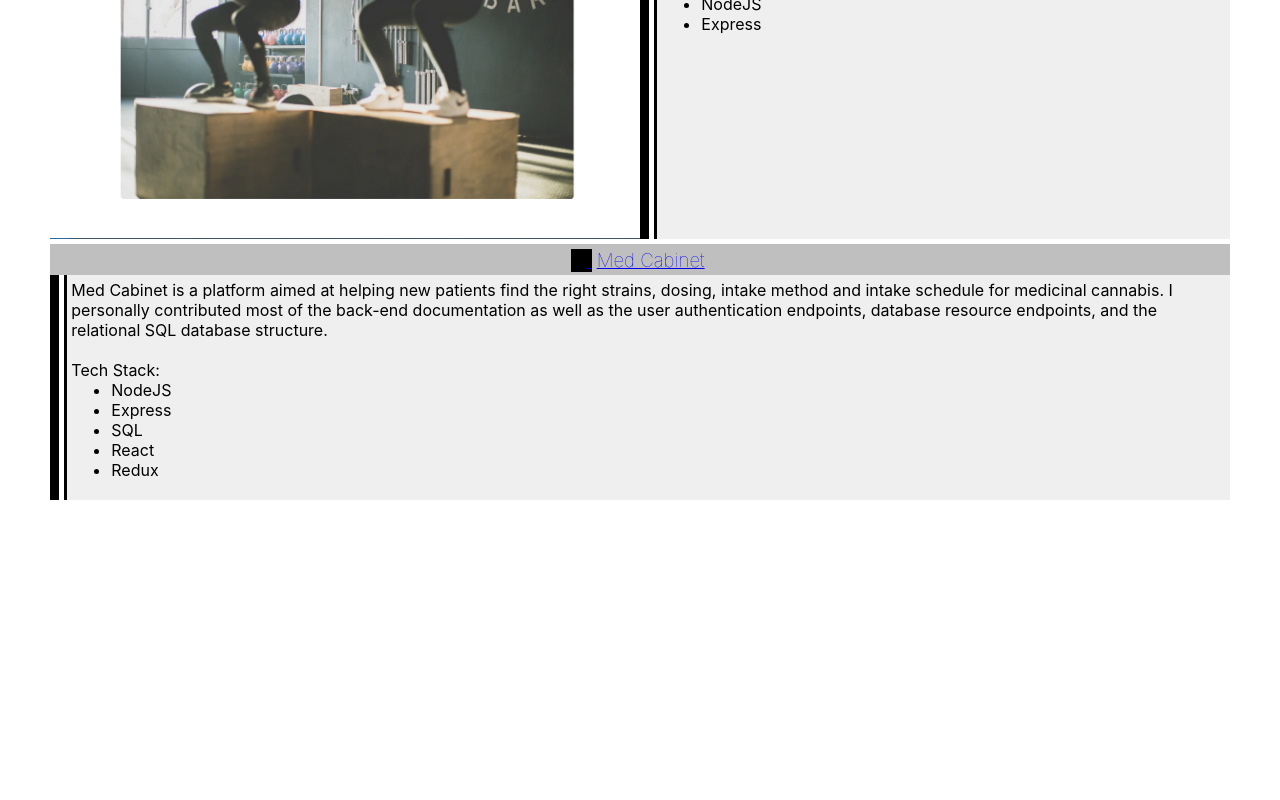
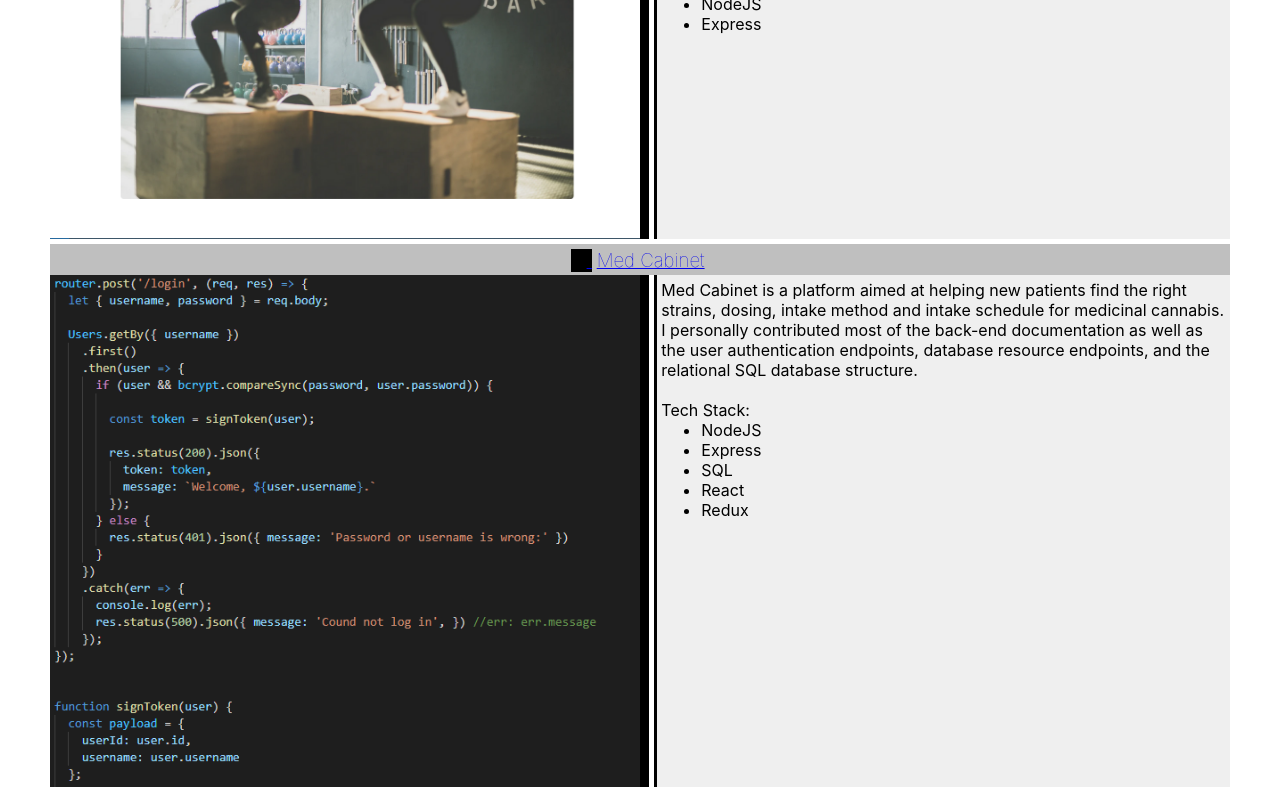
Before and after one commit to Dournbrood/portfolio-site, a React (Create React App) app: page / in a window 1280 px wide. Shown: the part 1259-2059 px from the top of the page. Before the commit the page ends 1772 px from the top, so only its background shows below. Built offline with nearby package versions, Linux system fonts and the light colour scheme.

Commit message:
small fixes

```diff
--- a/src/components/Hero.js
+++ b/src/components/Hero.js
@@ -10,6 +10,8 @@ const Hero = () => {
         <div className="Banner-Contact-Container">
           <a
             href="https://github.com/Dournbrood"
+            target="_blank"
+            rel="noopener noreferrer"
             style={{ color: "inherit" }}
             className="Contact-Button"
           >
@@ -31,6 +33,8 @@ const Hero = () => {
           <a
             href="https://www.linkedin.com/in/tanner-hawkins-webdev/"
             style={{ color: "inherit" }}
+            target="_blank"
+            rel="noopener noreferrer"
             className="Contact-Button"
           >
             <svg
@@ -50,6 +54,8 @@ const Hero = () => {
           <div className="Separator-Vertical" />
           <a
             href="https://resume.creddle.io/resume/fge2whjejfx"
+            target="_blank"
+            rel="noopener noreferrer"
             style={{ color: "inherit" }}
             className="Contact-Button"
           >
--- a/src/components/Projects.js
+++ b/src/components/Projects.js
@@ -68,7 +68,7 @@ const Projects = (props) => {
         >
           <img
             alt="Weightlifting Journal cover. Two individuals are shown performing anaerobic exercise routines."
-            href="https://www.google.com"
+            href="https://weightlifting.now.sh"
             src="/weightliftingjournalcover.png"
             style={{ width: "100%", height: "auto" }}
           />
@@ -104,6 +104,19 @@ const Projects = (props) => {
         <h3>Med Cabinet</h3>
       </a>
       <div className="project-container">
+        <a
+          href="https://github.com/Build-Week-Med-Cabinet-4/back-end"
+          target="_blank"
+          rel="noopener noreferrer"
+          className="project-img"
+        >
+          <img
+            alt="Med Cabinet code snippet."
+            href="https://github.com/Build-Week-Med-Cabinet-4/back-end"
+            src="/medcabinetcode.PNG"
+            style={{ width: "100%", height: "auto" }}
+          />
+        </a>
         <div className="project-details">
           <div className="container" style={{ marginBottom: "0" }}>
             <p>
```
Also changed, not shown: public/medcabinetcode.PNG (added).
